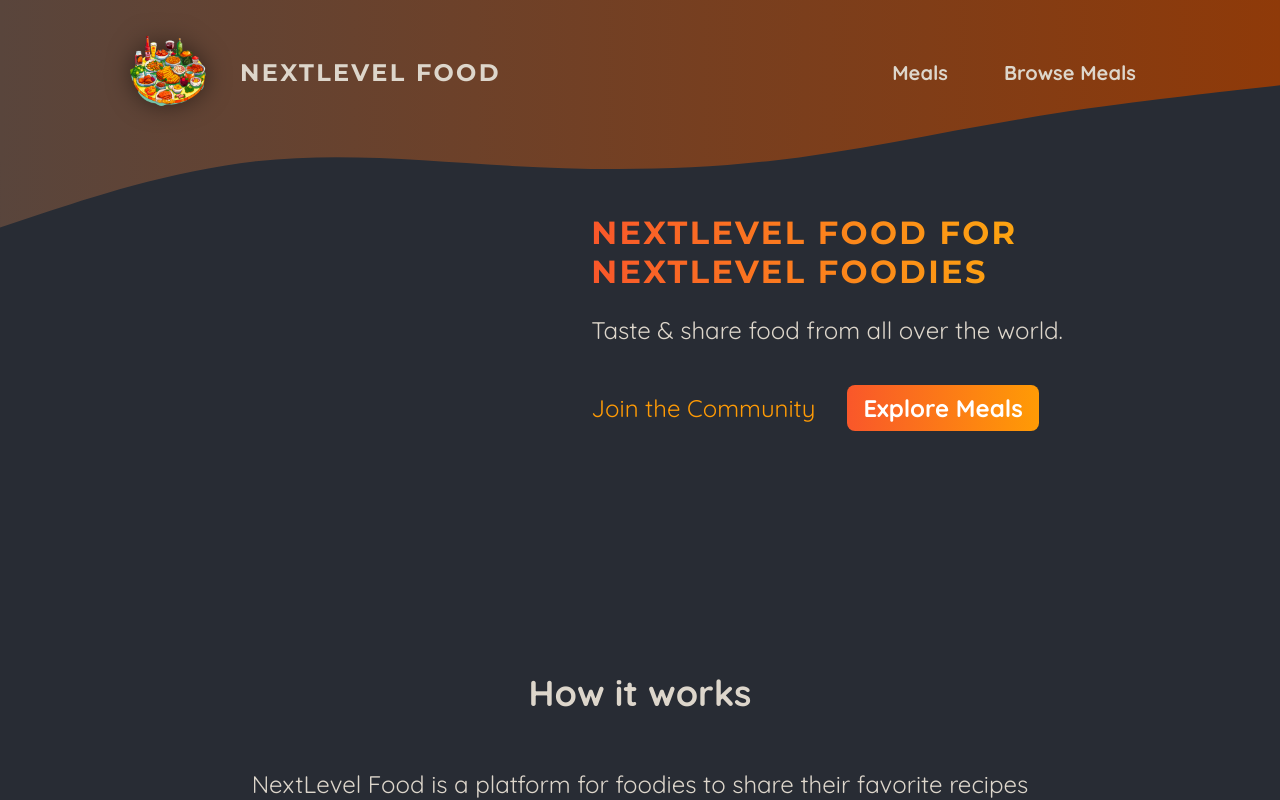
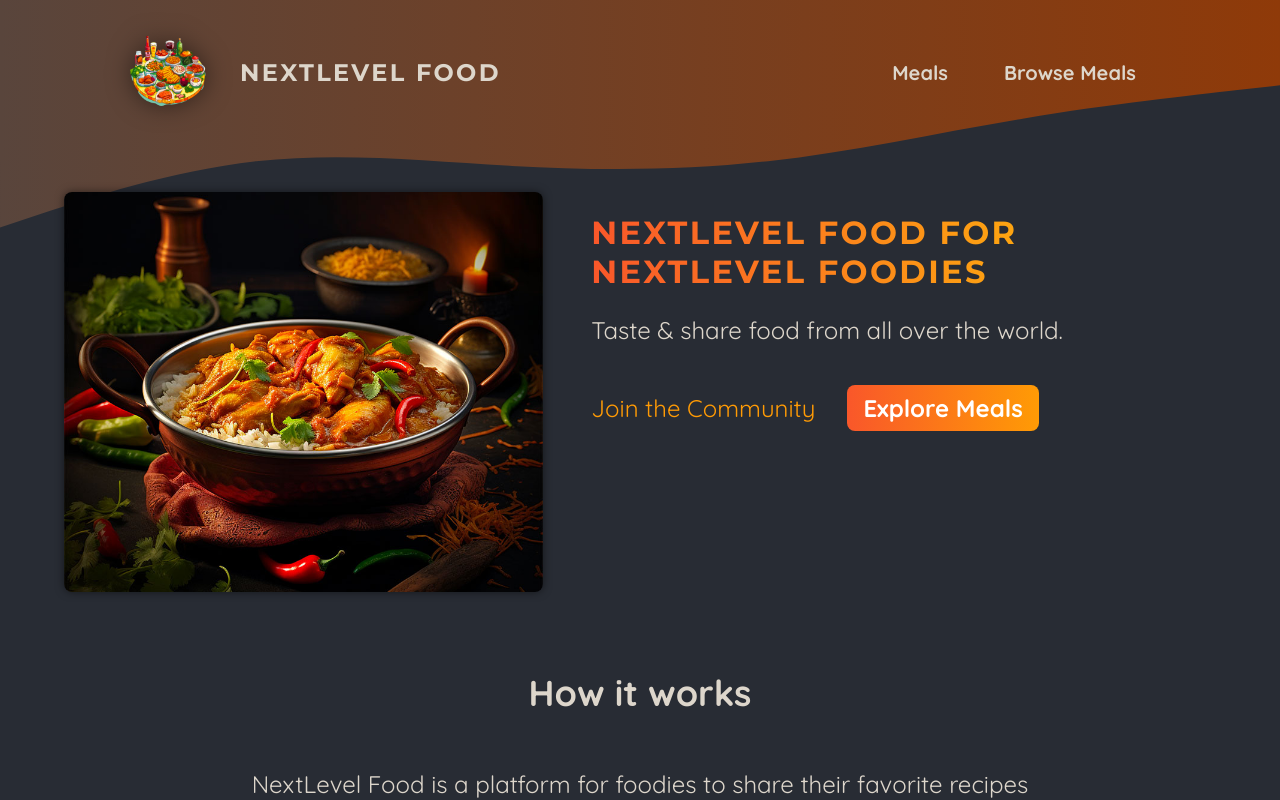
Before and after one commit to jxhnkndl/nextlevel-food, a Next.js app: page / in a window 1280 px wide. Shown: the top 800 px of the page. Built offline with nearby package versions, Linux system fonts and the light colour scheme.

Commit message:
add image slideshow to home page

```diff
--- a/app/page.js
+++ b/app/page.js
@@ -1,13 +1,17 @@
 // Links allow Next to take control over the internal page navigation and create the feel of a single-page application
 
 import Link from 'next/link';
+
+import ImageSlideshow from '@/components/images/image-slideshow';
 import styles from './page.module.css';
 
 export default function Home() {
   return (
     <>
       <header className={styles.header}>
-        <div className={styles.slideshow}></div>
+        <div className={styles.slideshow}>
+          <ImageSlideshow />
+        </div>
         <div>
           <div className={styles.hero}>
             <h1>NextLevel Food for NextLevel Foodies</h1>
```
